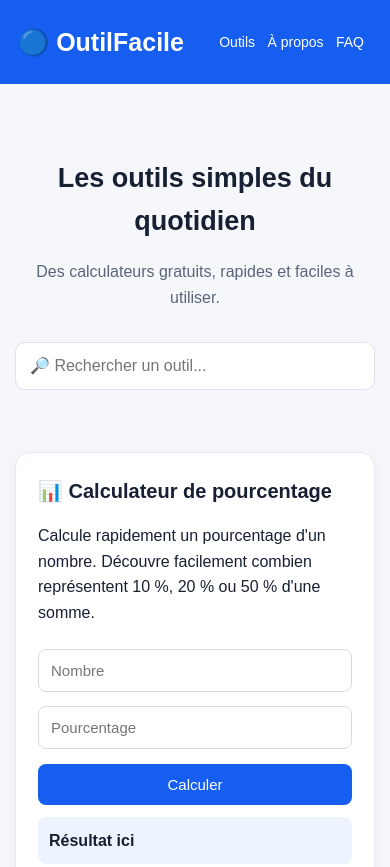
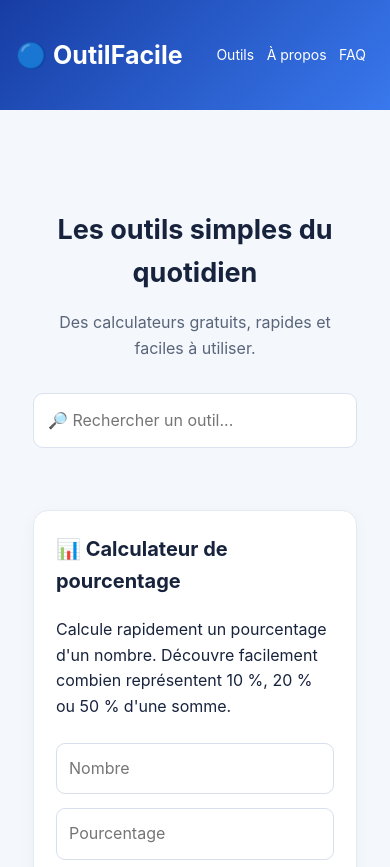
Before and after one commit to bnpygmp96b-star/outilfacile, a plain HTML site: page index.html in a window 390 px wide. Shown: the top 867 px of the page. Drawn offline with Linux system fonts and the light colour scheme.

Commit message:
Update index.html

```diff
--- a/index.html
+++ b/index.html
@@ -231,7 +231,225 @@
     }
 
   </style>
+<style>
 
+:root {
+
+  --primary: #2457d6;
+
+  --primary-dark: #173da3;
+
+  --background: #f4f7fc;
+
+  --surface: #ffffff;
+
+  --text: #17233c;
+
+  --muted: #68758d;
+
+  --border: #e5eaf3;
+
+}
+
+* {
+
+  box-sizing: border-box;
+
+}
+
+body {
+
+  background: var(--background);
+
+  color: var(--text);
+
+  font-family: Inter, Arial, sans-serif;
+
+  line-height: 1.6;
+
+}
+
+header {
+
+  background: linear-gradient(135deg, #173da3, #3978ed);
+
+  color: white;
+
+  padding: 48px 20px;
+
+  text-align: center;
+
+}
+
+header h1 {
+
+  font-size: clamp(32px, 6vw, 48px);
+
+  margin: 0 0 12px;
+
+  font-weight: 800;
+
+}
+
+header p {
+
+  color: #e7efff;
+
+  font-size: 17px;
+
+  max-width: 650px;
+
+  margin: auto;
+
+}
+
+main {
+
+  max-width: 1100px;
+
+  margin: 35px auto;
+
+  padding: 0 18px;
+
+}
+
+section {
+
+  margin-bottom: 35px;
+
+}
+
+h2 {
+
+  color: var(--text);
+
+  font-size: 25px;
+
+  margin-bottom: 20px;
+
+}
+
+.tool-card {
+
+  background: var(--surface);
+
+  border: 1px solid var(--border);
+
+  border-radius: 16px;
+
+  padding: 24px;
+
+  box-shadow: 0 5px 18px rgba(25, 55, 100, 0.06);
+
+  transition: transform 0.2s, box-shadow 0.2s;
+
+}
+
+.tool-card:hover {
+
+  transform: translateY(-4px);
+
+  box-shadow: 0 10px 25px rgba(25, 55, 100, 0.11);
+
+}
+
+button {
+
+  background: var(--primary);
+
+  color: white;
+
+  border: none;
+
+  border-radius: 10px;
+
+  padding: 12px 20px;
+
+  font-weight: 700;
+
+  cursor: pointer;
+
+  transition: background 0.2s;
+
+}
+
+button:hover {
+
+  background: var(--primary-dark);
+
+}
+
+input, select, textarea {
+
+  border: 1px solid #d7dfed;
+
+  border-radius: 9px;
+
+  padding: 12px;
+
+  font: inherit;
+
+  max-width: 100%;
+
+}
+
+input:focus, select:focus, textarea:focus {
+
+  outline: 2px solid #9bb8ff;
+
+  border-color: var(--primary);
+
+}
+
+a {
+
+  color: var(--primary);
+
+}
+
+footer {
+
+  background: #17233c;
+
+  color: white;
+
+  text-align: center;
+
+  padding: 25px 15px;
+
+  margin-top: 45px;
+
+}
+
+footer a {
+
+  color: #b9d0ff;
+
+}
+
+@media (max-width: 600px) {
+
+  header {
+
+    padding: 35px 16px;
+
+  }
+
+  main {
+
+    margin-top: 25px;
+
+  }
+
+  .tool-card {
+
+    padding: 18px;
+
+  }
+
+}
+
+</style>
 </head>
 
 <body>
```
